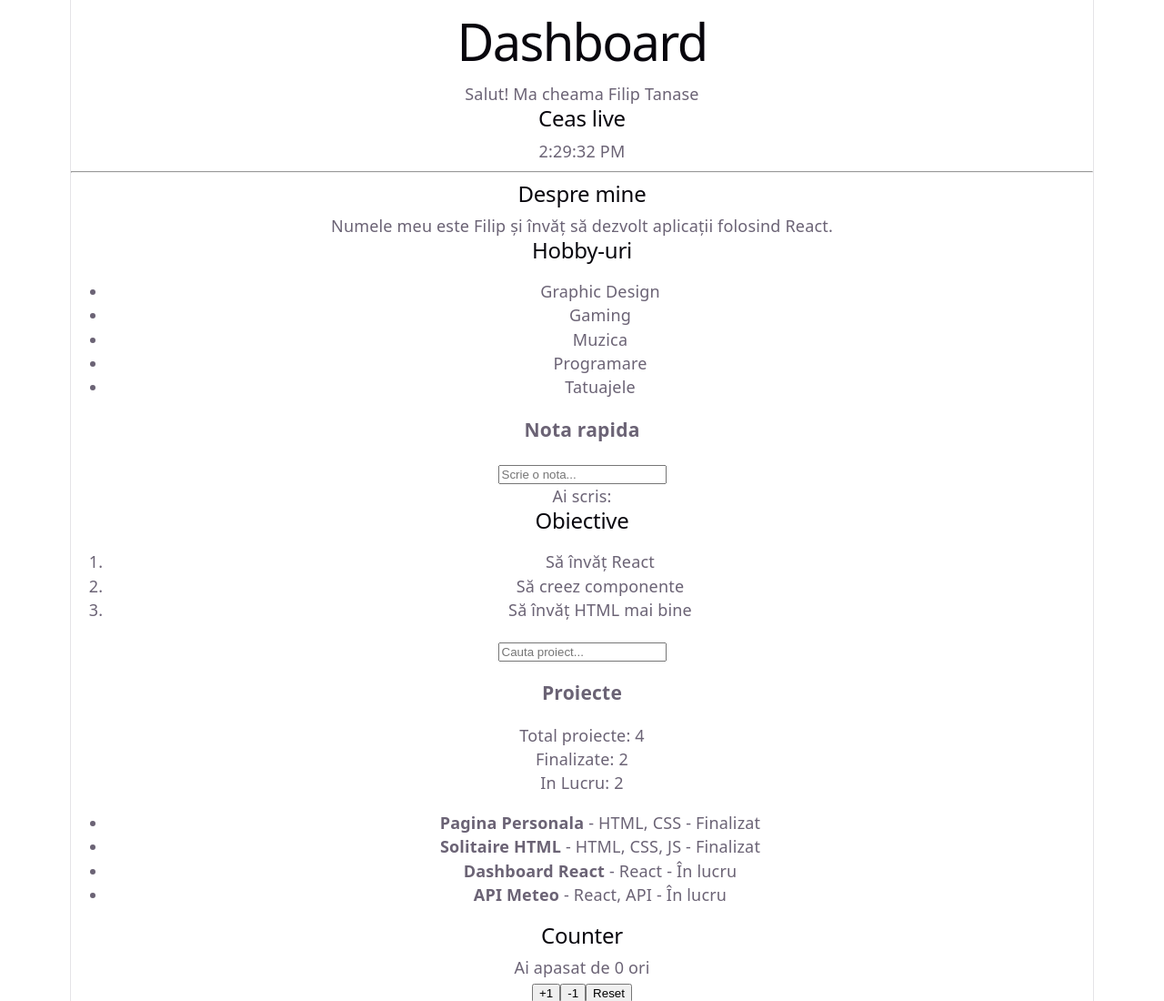
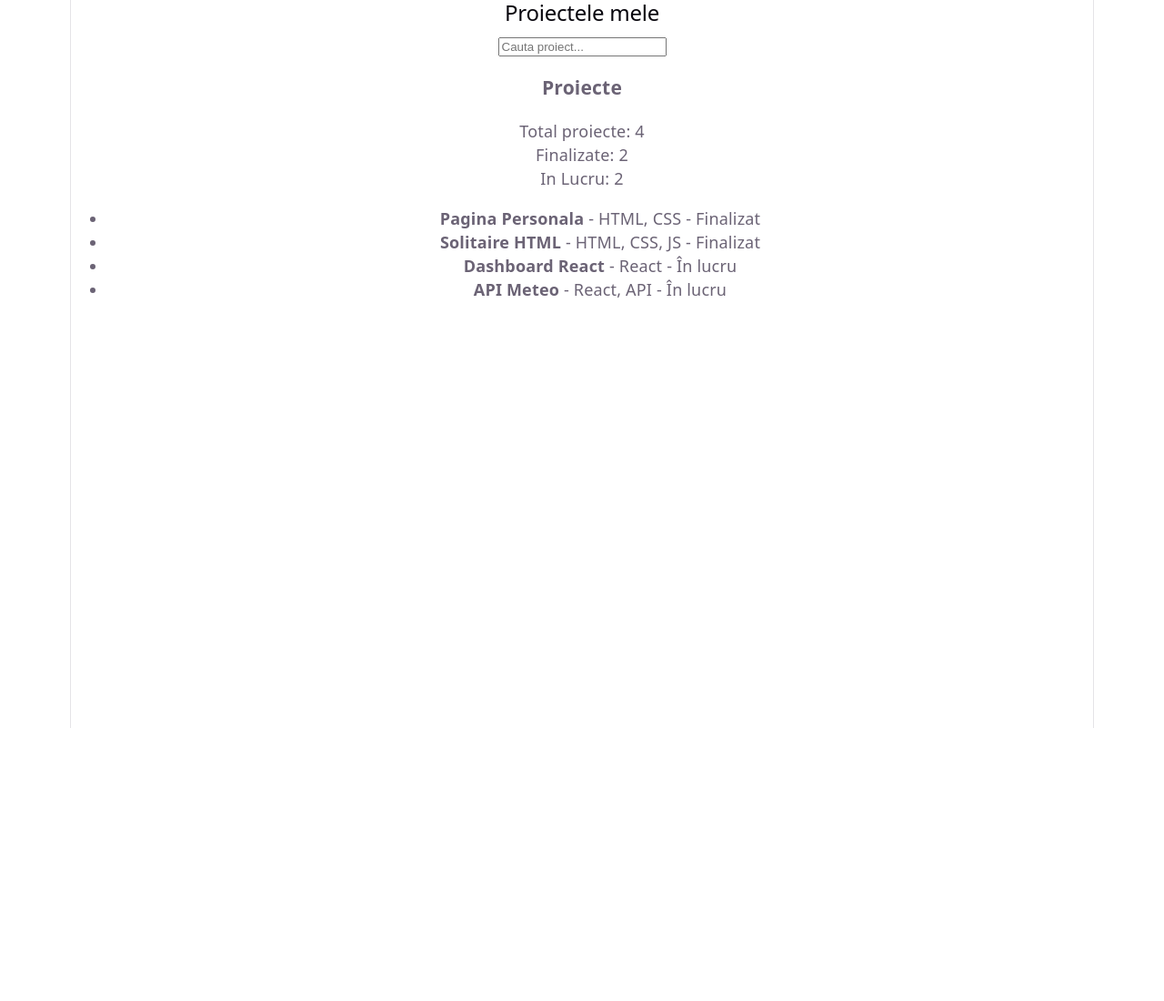
Before and after one commit to FelipeMonreo/ProiectareWeb, a React (Vite) app: page /projects in a window 1280 px wide. Shown: the top 1100 px of the page at 91% size. After the commit the page ends 800 px from the top, so only its background shows below. Built offline with nearby package versions, Linux system fonts and the light colour scheme; no server answers.

Commit message:
Add React Router Pages

```diff
--- a/package.json
+++ b/package.json
@@ -11,7 +11,8 @@
   },
   "dependencies": {
     "react": "^19.2.8",
-    "react-dom": "^19.2.8"
+    "react-dom": "^19.2.8",
+    "react-router": "^8.3.1"
   },
   "devDependencies": {
     "@types/react": "^19.2.18",
--- a/src/App.jsx
+++ b/src/App.jsx
@@ -1,155 +1,18 @@
-import { useState } from 'react';
-import Card from './Card';
-import QuickNote from './QuickNote';
-import TodoList from './TodoList';
-import ContactForm from './ContactForm';
-import Clock from './Clock';
-import ProjectList from './ProjectList';
-import UsersList from './UsersList';
-const projects = [
-  {
-    title: "Proiect 1",
-    description: "Pagina personala"
-  },
-  {
-    title: "Proiect 2",
-    description: "Solitaire HTML"
-  },
-  {
-    title: "Proiect 3",
-    description: "Dashboard React"
-  },
-  {
-    title: "Proiect 4",
-    description: "Aplicatie telefon"
-  },
-  {
-    title: "Proiect 5",
-    description: "Joc in unity"
-  }
-];
+import { BrowserRouter, Routes, Route } from 'react-router';
+
+import Home from './Pages/Home';
+import Projects from './Pages/Projects';
+import Contact from './Pages/Contact';
 
 function App() {
-  const [count, setCount] = useState(0);
   return (
-    <div>
-      <header>
-        <h1>Dashboard</h1>
-        <p>Salut! Ma cheama Filip Tanase</p>
-      </header>
-      <Clock />
-
-      <hr />
-
-      <main>
-        <h2>Despre mine</h2>
-        <p>
-          Numele meu este Filip și învăț să dezvolt aplicații folosind React.
-        </p>
-
-
-        <h2>Hobby-uri</h2>
-
-        <ul>
-          <li>Graphic Design</li>
-          <li>Gaming</li>
-          <li>Muzica</li>
-          <li>Programare</li>
-          <li>Tatuajele</li>
-        </ul>
-
-        <QuickNote />
-
-        <h2>Obiective</h2>
-
-        <ol>
-          <li>Să învăț React</li>
-          <li>Să creez componente</li>
-          <li>Să învăț HTML mai bine</li>
-        </ol>
-
-        <ProjectList/>
-
-<h2>Counter</h2>
-            <p>Ai apasat de {count} ori</p>
-            <button onClick={() => setCount(count + 1)}>
-  +1
-</button>
-<button onClick={() => setCount(count - 1)}>
-  -1
-</button>
-<button onClick={() => setCount(0)}>
-  Reset
-</button>
-        <h2>Contact</h2>
-
-        <p>Email:</p>
-        <a href="mailto:ftanase2006@gmail.com">
-          Trimite-mi un email
-        </a>
-
-        <br />
-
-        <a href="https://github.com" target="_blank">
-          Profilul meu GitHub
-        </a>
-
-        <h2>Imagine</h2>
-
-        <img
-          src="https://via.placeholder.com/300"
-          alt="Imagine exemplu"
-        />
-
-        <ContactForm />
-
-        <h2>Abilități</h2>
-
-        <table border="1">
-          <thead>
-            <tr>
-              <th>Tehnologie</th>
-              <th>Nivel</th>
-            </tr>
-          </thead>
-
-          <tbody>
-            <tr>
-              <td>HTML</td>
-              <td>Intermediar</td>
-            </tr>
-
-            <tr>
-              <td>CSS</td>
-              <td>Incepator</td>
-            </tr>
-
-            <tr>
-              <td>JavaScript</td>
-              <td>Începător</td>
-            </tr>
-
-            <tr>
-              <td>React</td>
-              <td>Începător</td>
-            </tr>
-          </tbody>
-        </table>
-
-        <TodoList />
-        <UsersList />
-        <h2>Progres React</h2>
-
-        <progress value="30" max="100">
-          30%
-        </progress>
-      </main>
-
-      <footer>
-        <hr />
-        <p>© 2026 - Tanase Filip</p>
-      </footer>
-    </div>
+    <BrowserRouter>
+      <Routes>
+        <Route path="/" element={<Home />} />
+        <Route path="/projects" element={<Projects />} />
+        <Route path="/contact" element={<Contact />} />
+      </Routes>
+    </BrowserRouter>
   );
 }
 
--- /dev/null
+++ b/src/Pages/Contact.jsx
@@ -0,0 +1,12 @@
+import ContactForm from '../ContactForm';
+
+function Contact() {
+  return (
+    <div>
+      <h2>Contact</h2>
+      <ContactForm />
+    </div>
+  );
+}
+
+export default Contact;
--- /dev/null
+++ b/src/Pages/Home.jsx
@@ -0,0 +1,10 @@
+function Home() {
+  return (
+    <div>
+      <h2>Home</h2>
+      <p>Bine ai venit pe dashboard-ul meu!</p>
+    </div>
+  );
+}
+
+export default Home;
--- /dev/null
+++ b/src/Pages/Projects.jsx
@@ -0,0 +1,12 @@
+import ProjectList from '../ProjectList';
+
+function Projects() {
+  return (
+    <div>
+      <h2>Proiectele mele</h2>
+      <ProjectList />
+    </div>
+  );
+}
+
+export default Projects;
```
Also changed, not shown: 1 other file (tests, documents, lock files or other folders).
